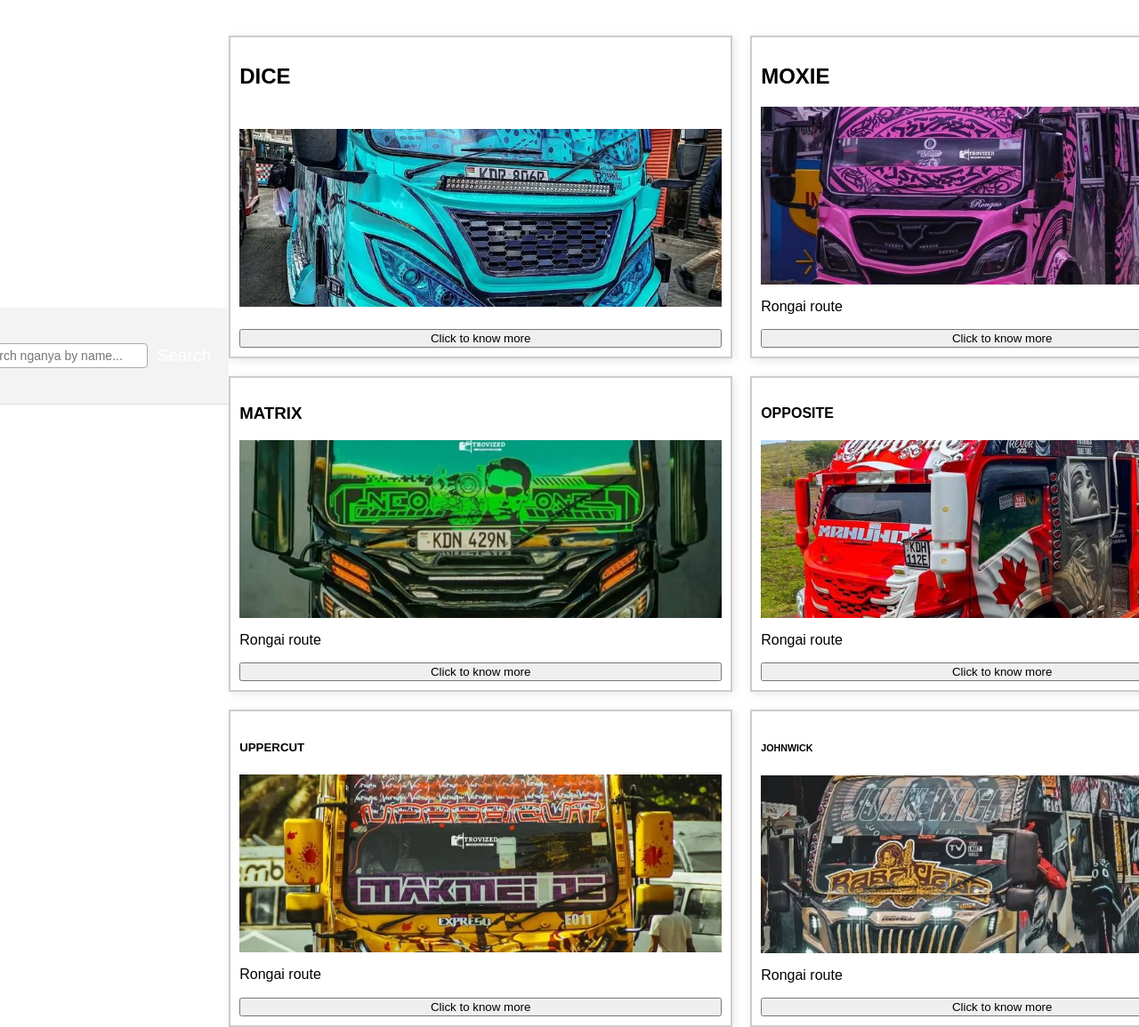
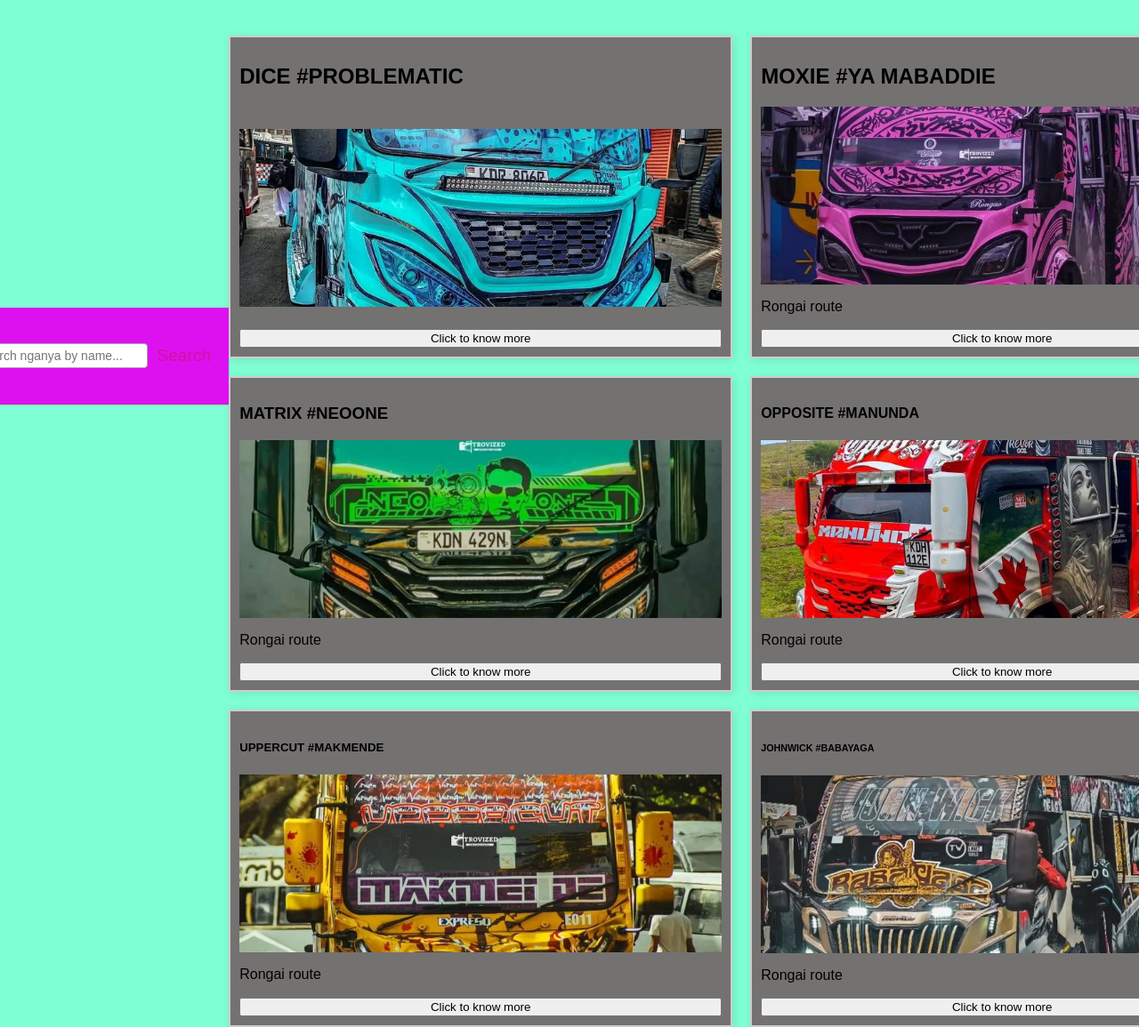
Before and after one commit to michaelkyalo/code-challenge-week-3, a plain HTML site: page HTML/index.html in a window 1280 px wide. Shown: the top 1155 px of the page at 89% size. Drawn offline with Linux system fonts and the light colour scheme.

Commit message:
updated index.html and other changes

```diff
--- a/HTML/index.html
+++ b/HTML/index.html
@@ -23,60 +23,60 @@
   <div id="nganya-wrapper">
   <body>
   <section class="A-Nganya dice">
-    <h1>DICE</h1>
+    <h1>DICE #PROBLEMATIC</h1>
     <img src="../images/Dice 🎲.jpeg" alt="Dice image" />
     <button onclick="toggleMoreInfo(this)">Click to know more</button>
-    <div class="moreInfo" style="display: none;">
-      <p>Dice is a trendy nganya known for its colorful neon lighting, booming sound system, and a polite crew. It also comes with a stunning interior featuring a smoke machine.</p>
+    <div class="moreInfo" style="display: none;"
+     <p>Dice is a trendy nganya known for its colorful neon lighting, booming sound system, and a polite crew. It also comes with a stunning interior featuring a smoke machine it has ofently been seen in music videos and reffered to as celebrities favourite due to its uniqueness and its number plate its KDR 806R plying under rongao sacco .</p>
     </div>
   </section>
   <section class="A-Nganya moxie">
-    <h2>MOXIE</h2>
+    <h2>MOXIE #YA MABADDIE</h2>
     <img src="../images/Moxie 🔥.jpeg" alt="Moxie Image" />
     <p>Rongai route</p>
     <button onclick="toggleMoreInfo(this)">Click to know more</button>
     <div class="moreInfo" style="display: none;">
-      <p><strong>Moxie</strong> is one of the fastest nganyas on the Rongai route. It is stylishly themed for Kenyan baddies and features many screens, neon lights, and Volvo side mirrors.</p>
+      <p><strong>Moxie</strong> is one of the fastest nganyas on the Rongai route. It is stylishly themed for Kenyan baddies and features many screens, neon lights, and Volvo side mirrors it also has the best and unique interior one of the best in kenya and also has freddy phsyco the best ranked conductor in kenya according to nganya awards and also very friendly driver kinara its number plate its KDS 399V plying under rongao sacco</p>
     </div>
   </section>
 
   <section class="A-Nganya matrix">
-    <h3>MATRIX</h3>
+    <h3>MATRIX  #NEOONE</h3>
     <img src="../images/If you see a matatu ,you know it’s time for adventure.jpeg" alt="Matrix Image" />
     <p>Rongai route</p>
     <button onclick="toggleMoreInfo(this)">Click to know more</button>
     <div class="moreInfo" style="display: none;">
-      <p><strong>Matrix</strong> is a high-speed nganya with bold styling. It has a theme based on daily life struggles and features 32-inch screens at every seat.</p>
+      <p><strong>Matrix</strong> is a high-speed nganya with bold styling. It has a theme based on daily life struggles and features 32-inch in every seat it also reffred to as NEO ONE this meaning that its the best and has alot of on board services and a dedicated management to make sure your comfort and demands are met and has a very carring driver paddandaudava and conductor moke plying under rongao sacco number plate KDN 429N.</p>
     </div>
   </section>
 
   <section class="A-Nganya opposite">
-    <h4>OPPOSITE</h4>
+    <h4>OPPOSITE #MANUNDA</h4>
     <img src="../images/Opposite 🔥.jpeg" alt="Opposite Image" />
     <p>Rongai route</p>
     <button onclick="toggleMoreInfo(this)">Click to know more</button>
     <div class="moreInfo" style="display: none;">
-      <p><strong>Opposite</strong> is a high-speed nganya with bold styling...</p>
+      <p><strong>Opposite</strong> is a high-speed nganya with bold styling and the best mantainance the crew also gives the best customer service dedicated driver to makesure that all passengers travel to home safely and faster it is also considered the greatest of them all because it has won nganya awards three times from the year 2022 to 2024 plying under rongao sacco and number plate is KDH 112E</p>
     </div>
   </section>
 
   <section class="A-Nganya uppercut">
-    <h5>UPPERCUT</h5>
+    <h5>UPPERCUT #MAKMENDE</h5>
     <img src="../images/6b33b08f-225d-4936-b299-e8e16a9f52c1.jpeg" alt="Uppercut Image" />
     <p>Rongai route</p>
     <button onclick="toggleMoreInfo(this)">Click to know more</button>
     <div class="moreInfo" style="display: none;">
-      <p><strong>Uppercut</strong> offers services like PlayStation, fyam lights, and fast, reliable WiFi for passengers.</p>
+      <p><strong>Uppercut</strong> offers services like PlayStation, fyam lights, and fast, reliable WiFi for passengers it also incorprates well edited music playlist for the youths its currently the best in kenya in regarding to music taste it has one of the kindest drivers malcom who always prioritises customer reques plying under rongao sacco and number plate is KDS 015E</p>
     </div>
   </section>
 
   <section class="A-Nganya johnwick">
-    <h6>JOHNWICK</h6>
+    <h6>JOHNWICK #BABAYAGA</h6>
     <img src="../images/JOHN WICK--BABA YAGA RONGAI FINEST.jpeg" alt="John Wick Image" />
     <p>Rongai route</p>
     <button onclick="toggleMoreInfo(this)">Click to know more</button>
     <div class="moreInfo" style="display: none;">
-      <p><strong>John Wick</strong> is a movie-themed nganya with a sound system worth 3 million. It features onboard DJ setup, bucket seats, PlayStation, and refreshments.</p>
+      <p><strong>John Wick</strong> is a movie-themed nganya with a sound system worth 3 million. It features onboard DJ setup, bucket seats and refreshments its also considered as the sound beast because it comes with six 10 inch pioner sound beasts it also considered as the boys favourite due to it theme its number plate is [KDS 342U]under RONGAO SACCO</p>
     </div>
   </section>
   <script src="../js/index.js"></script>
--- a/css/style.css
+++ b/css/style.css
@@ -2,10 +2,11 @@
 body {
   margin: 0;
   font-family: Arial, sans-serif;
+  background-color: aquamarine;
 }
 #top-bar {
   background-color: #333;
-  color: white;
+  color: rgb(212, 18, 154);
   padding: 15px 20px;
   text-align: center;
   font-size: 1.2em;
@@ -15,8 +16,8 @@ body {
   justify-content: space-between;
   align-items: center;
   padding: 10px 20px;
-  background-color: #f3f3f3;
-  border-bottom: 1px solid #ddd;
+  background-color: #dd11f0;
+  border-bottom: 1px solid #e210a3;
   position: sticky;
   top: 0;
   z-index: 100;
@@ -57,7 +58,7 @@ body {
   display: flex;
   flex-direction: column;
   justify-content: space-between;
-  background-color: #fff;
+  background-color: #747171;
 }
 .A-Nganya img {
   width: 100%;
```
